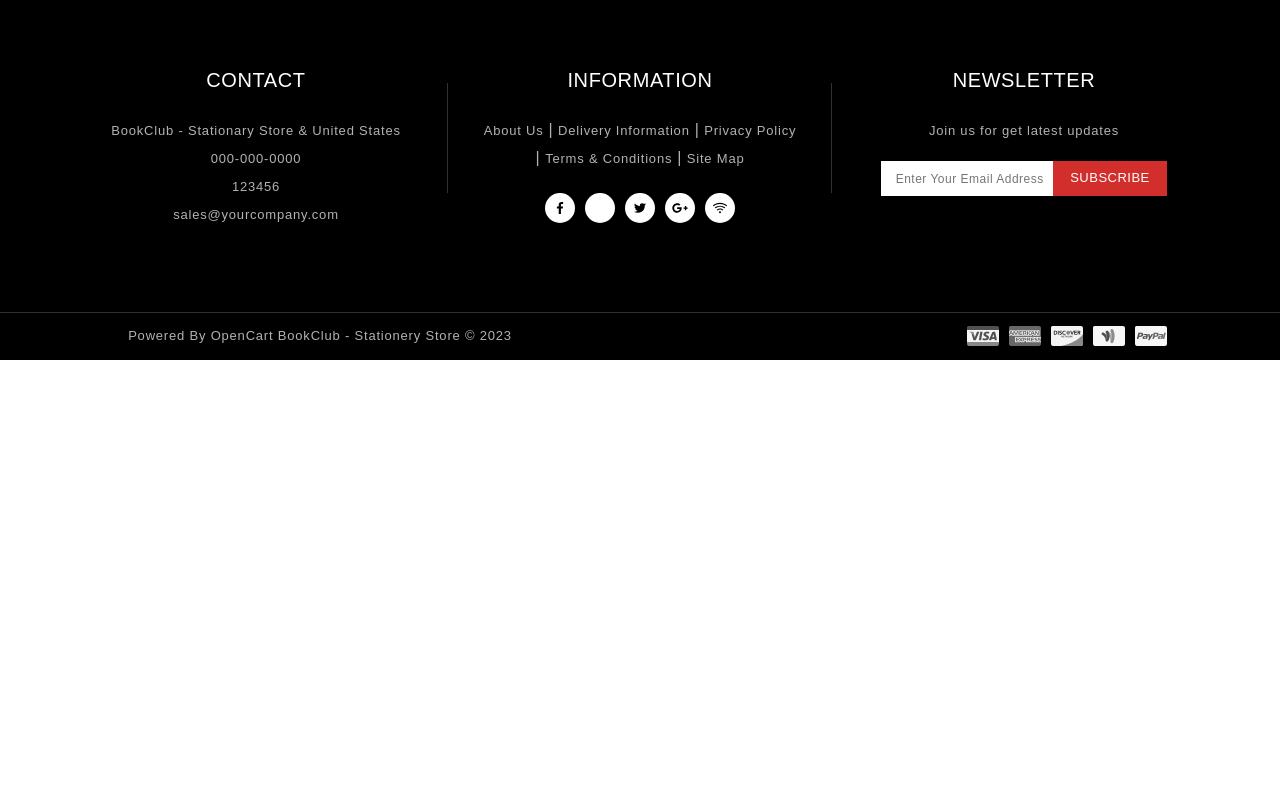
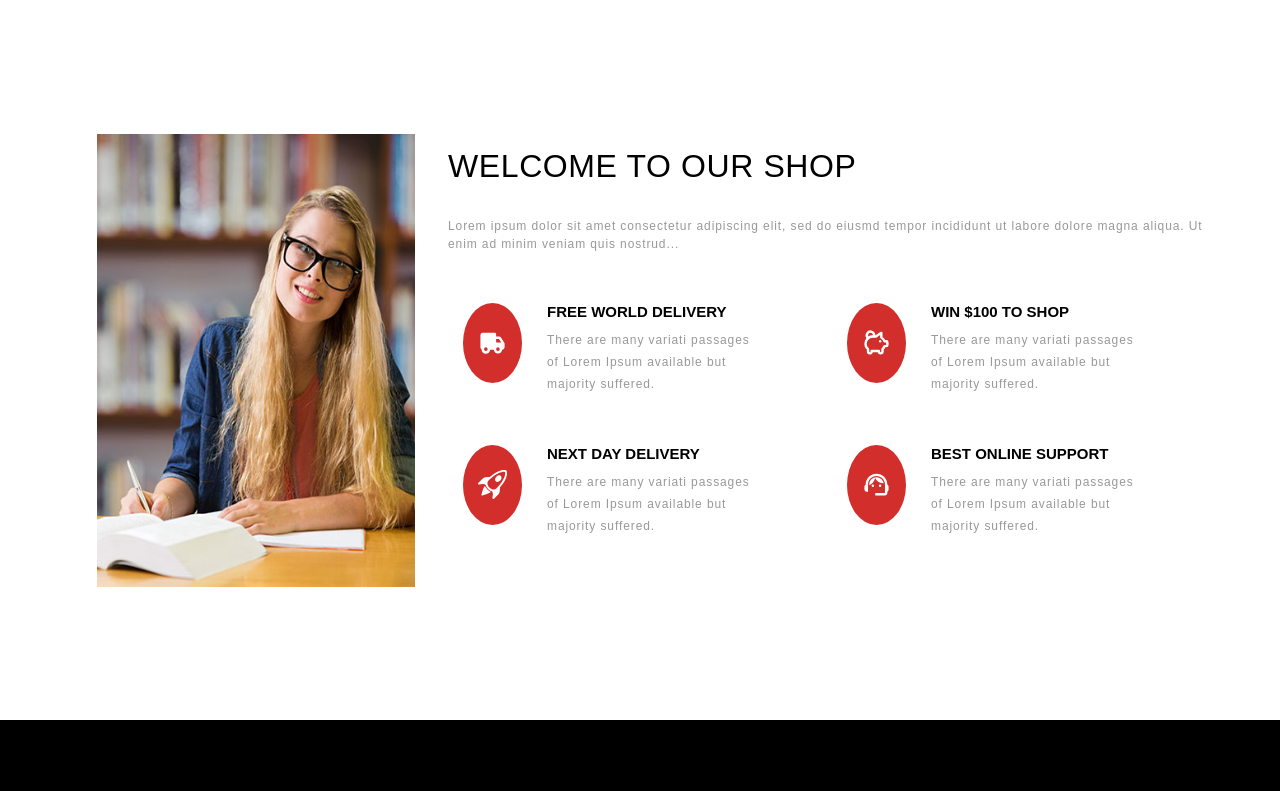
Before and after one commit to TrendStationary/Front, a React (Create React App) app: page / in a window 1280 px wide. Shown: the top 791 px of the page. Built offline with nearby package versions, Linux system fonts and the light colour scheme; some icons are missing.

Commit message:
welcome commit

```diff
--- a/src/App.css
+++ b/src/App.css
@@ -4,8 +4,4 @@
     box-sizing: border-box;
     scroll-behavior: smooth;
     font-family: 'Poppins', sans-serif;
-    /* font-size: 14px; */
-    /* font-weight: 400; */
-    /* line-height: 26px; */
-    letter-spacing: 0.5px;
 }
--- a/src/App.js
+++ b/src/App.js
@@ -1,9 +1,11 @@
 import './App.css';
 import Footer from './components/footer/Footer';
+import Welcome from './components/welcome/Welcome';
 
 function App() {
   return (
     <>
+      <Welcome/>
       <Footer/>
     </>
   );
--- a/src/components/footer/footer.css
+++ b/src/components/footer/footer.css
@@ -4,6 +4,9 @@ footer{
     background-color: #000;
     display: flex;
     flex-direction: column;
+    padding: 20px 0;
+    position: relative;
+    overflow: hidden;
 }
 footer .footer-container{
     width: 90%;
--- /dev/null
+++ b/src/components/welcome/Welcome.js
@@ -0,0 +1,67 @@
+import React from 'react';
+import './welcome.css';
+import { Col, Row } from 'react-bootstrap';
+import img1 from '../../images/girl-welcome.jpg';
+import { BiSolidTruck } from 'react-icons/bi';
+import { BsRocketTakeoff } from 'react-icons/bs';
+import { TbPigMoney } from 'react-icons/tb';
+import { MdOutlineSupportAgent } from 'react-icons/md';
+function Welcome() {
+    return (
+        <>
+            <main>
+                <Row className='welcome-container'>
+                    <Col xs={12} lg={4} className='photo'>
+                        <img src={img1} alt='Welcome' />
+                    </Col>
+                    <Col xs={12} lg={8} className='content'>
+                        <Row className='first-row'>
+                            <h4>WELCOME TO OUR SHOP</h4>
+                            <p>Lorem ipsum dolor sit amet consectetur adipiscing elit, sed do eiusmd tempor incididunt ut labore dolore magna aliqua. Ut enim ad minim veniam quis nostrud...</p>
+                        </Row>
+                        <Row>
+                            <Col className='box' md={6}>
+                                <Col md={2} className='icon'>
+                                    <BiSolidTruck/>
+                                </Col>
+                                <Col md={8} className='content'>
+                                    <h5>FREE WORLD DELIVERY</h5>
+                                    <p>There are many variati passages of Lorem Ipsum available but majority suffered.</p>
+                                </Col>
+                            </Col>
+                            <Col className='box' md={6}>
+                                <Col md={2} className='icon'>
+                                    <TbPigMoney/>
+                                </Col>
+                                <Col md={8} className='content'>
+                                    <h5>WIN $100 TO SHOP</h5>
+                                    <p>There are many variati passages of Lorem Ipsum available but majority suffered.</p>
+                                </Col>
+                            </Col>
+                            <Col className='box' md={6}>
+                                <Col md={2} className='icon'>
+                                    <BsRocketTakeoff/>
+                                </Col>
+                                <Col md={8} className='content'>
+                                    <h5>NEXT DAY DELIVERY</h5>
+                                    <p>There are many variati passages of Lorem Ipsum available but majority suffered.</p>
+                                </Col>
+                            </Col>
+                            <Col className='box' md={6}>
+                                <Col md={2} className='icon'>
+                                    <MdOutlineSupportAgent/>
+                                </Col>
+                                <Col md={8} className='content'>
+                                    <h5>BEST ONLINE SUPPORT</h5>
+                                    <p>There are many variati passages of Lorem Ipsum available but majority suffered.</p>
+                                </Col>
+                            </Col>
+                        </Row>
+                    </Col>
+                </Row>
+            </main>
+        </>
+    )
+}
+
+export default Welcome
--- /dev/null
+++ b/src/components/welcome/welcome.css
@@ -0,0 +1,111 @@
+main{
+    width: 100%;
+    min-height: 90vh;
+    display: flex;
+    align-items: center;
+    position: relative;
+    overflow: hidden;
+}
+main .welcome-container{
+    width: 90%;
+    margin: 0 auto;
+    justify-content: space-between;
+}
+main .welcome-container .photo{
+    display: flex;
+    justify-content: center;
+}
+main .welcome-container .photo img{
+    width: 90%;
+}
+main .welcome-container .content h4{
+    font-size: 32px;
+    line-height: 35px;
+    color: #000000;
+    font-weight: 500;
+    text-transform: uppercase;
+    padding-bottom: 25px;
+    letter-spacing: 0.6px;
+    margin-top: 15px;
+}
+main .welcome-container .content p{
+    color: #999999;
+    font-size: 12px;
+    font-weight: 300;
+    letter-spacing: 0.9px;
+    margin-bottom: 50px;
+}
+main .welcome-container .content .box{
+    display: flex;
+    gap: 10px;
+}
+main .welcome-container .content .icon{
+    width: 80px;
+    height: 80px;
+    border-radius: 50%;
+    background-color: #d22e2c;
+    display: flex;
+    align-items: center;
+    justify-content: center;
+    transition: 0.5s;
+}
+main .welcome-container .content .icon:hover svg{
+    color: #000;
+}
+main .welcome-container .content .icon svg{
+    font-size: 45px;
+    color: #fff;
+}
+main .welcome-container .content .box .content h5{
+    font-weight: 600;
+    font-size: 15px;
+    color: #000000;
+    text-transform: uppercase;
+}
+main .welcome-container .content .box .content p{
+    font-size: 12px;
+    font-weight: 300;
+    letter-spacing: 0.9px;
+    color: #999999;
+    line-height: 22px;
+}
+
+@media (min-width: 1490px) {
+    main{
+        min-height: 80vh;
+    }
+    main .welcome-container{
+        width: 85%;
+    }
+    main .welcome-container .content h4{
+        font-size: 35px;
+    }
+    main .welcome-container .content p{
+        font-size: 15px;
+    }
+    main .welcome-container .content .icon{
+        width: 85px;
+        height: 85px;
+    }
+    main .welcome-container .content .icon svg{
+        font-size: 50px;
+    }
+}
+
+@media (max-width: 992px) {
+    main .welcome-container .content .first-row{
+        justify-content: center;
+    }
+    main .welcome-container .photo{
+        margin-top: 15px;
+    }
+    main .welcome-container .photo img{
+        width: 40%;
+    }
+}
+
+@media (max-width: 500px){
+    main .welcome-container .content h4{
+        font-size: 25px;
+    }
+}
```
Also changed, not shown: src/images/girl-welcome.jpg (added).
